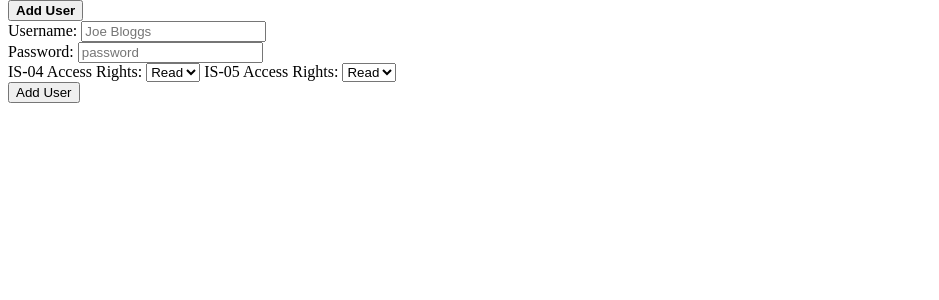
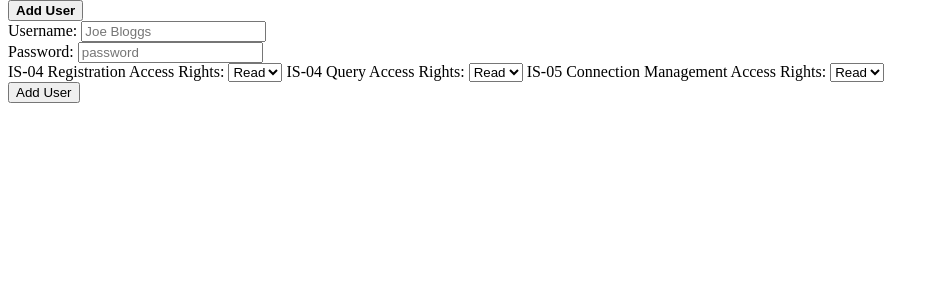
Before and after one commit to bbc/nmos-auth-server, a Python web app: template nmosauth/auth_server/templates/users.html in a window 1280 px wide. Shown: the part 98-398 px from the top of the page, without its empty margins (0-939 px from the left). Run offline with Jinja, Linux system fonts and the light colour scheme; the template is opened without the code that fills it, so the values that code supplies are empty.

Commit message:
initial commit changing scope names to API slugs

```diff
--- a/nmosauth/auth_server/constants.py
+++ b/nmosauth/auth_server/constants.py
@@ -28,7 +28,7 @@ PUBKEY_PATH = os.path.join(NMOSAUTH_DIR, PUBKEY_FILE)
 # Default Endpoints
 JWK_ENDPOINT = 'jwks'
 TOKEN_ENDPOINT = 'token'
-REGISTER_ENDPOINT = 'register-client'
+REGISTER_ENDPOINT = 'register'
 AUTHORIZATION_ENDPOINT = 'authorize'
 REVOCATION_ENDPOINT = 'revoke'
 
--- a/nmosauth/auth_server/db_utils.py
+++ b/nmosauth/auth_server/db_utils.py
@@ -41,11 +41,12 @@ def add(entry):
     db.session.commit()
 
 
-def addResourceOwner(user, username, password, is04_access, is05_access):
+def addResourceOwner(user, username, password, register, query, connection):
     password_hash = generate_password_hash(password)
     if ResourceOwner.query.filter_by(username=username).scalar() is None:
         access = ResourceOwner(
-            user_id=user.id, username=username, password=password_hash, is04=is04_access, is05=is05_access)
+            user_id=user.id, username=username, password=password_hash,
+            register=register, query=query, connection=connection)
         add(access)
         return access
 
--- a/nmosauth/auth_server/models.py
+++ b/nmosauth/auth_server/models.py
@@ -90,8 +90,10 @@ class ResourceOwner(db.Model):
 
     username = db.Column(db.String(40), unique=True, nullable=False)
     password = db.Column(db.String(20))
-    is04 = db.Column(db.String(25))
-    is05 = db.Column(db.String(25))
+
+    register = db.Column(db.String(25))
+    query = db.Column(db.String(25))
+    connection = db.Column(db.String(25))
 
     def get_user_id(self):
         return self.id
--- a/nmosauth/auth_server/oauth2.py
+++ b/nmosauth/auth_server/oauth2.py
@@ -73,6 +73,11 @@ class RefreshTokenGrant(grants.RefreshTokenGrant):
 
     INCLUDE_NEW_REFRESH_TOKEN = True
 
+    # Allowed client auth methods for token endpoint - allows public clients to refresh tokens
+    TOKEN_ENDPOINT_AUTH_METHODS = [
+        'client_secret_basic', 'client_secret_post', 'none'
+    ]
+
     def authenticate_refresh_token(self, refresh_token):
         token = OAuth2Token.query.filter_by(refresh_token=refresh_token).first()
         if token and not token.revoked and not token.is_refresh_token_expired():
--- a/nmosauth/auth_server/templates/create_client.html
+++ b/nmosauth/auth_server/templates/create_client.html
@@ -29,17 +29,16 @@ limitations under the License. -->
   </label>
   <label>
     <span>Allowed Scope:</span>
-    <input type="text" name="scope" value="is-04 is-05"
+    <input type="text" name="scope" value="register query connection"
             placeholder="space delimited list of scopes">
   </label>
   <label>
     <span>Redirect URIs:</span>
-    <textarea name="redirect_uris" cols="30" rows="10" >http://ipstudio-master.rd.bbc.co.uk/ips-web/</textarea>
+    <textarea name="redirect_uris" cols="30" rows="10">http://ipstudio-master.rd.bbc.co.uk/ips-web/</textarea>
   </label>
   <label>
     <span>Allowed Grant Types:</span>
     <textarea name="grant_types" cols="30" rows="10" placeholder="grant name">
-password
 authorization_code
 refresh_token</textarea>
   </label>
--- a/nmosauth/auth_server/templates/fetch_token.html
+++ b/nmosauth/auth_server/templates/fetch_token.html
@@ -43,8 +43,10 @@ limitations under the License. -->
   <label>
     <span>Scope:</span>
     <select name="scope" id="scope">
-        <option value="is-04">IS-04</option>
-        <option value="is-05">IS-05</option>
+        <option value="register">IS-04</option>
+        <option value="query">IS-05</option>
+        <option value="connection">IS-05</option>
+
     </select>
     <br>
   </label>
--- a/nmosauth/auth_server/templates/users.html
+++ b/nmosauth/auth_server/templates/users.html
@@ -27,15 +27,22 @@ limitations under the License. -->
       <input type="text" name="password" id="password" placeholder="password"><br>
     </label>
     <label>
-      <span>IS-04 Access Rights:</span>
-      <select name="is04" id="is04">
+      <span>IS-04 Registration Access Rights:</span>
+      <select name="register" id="register">
         <option value="read">Read</option>
         <option value="write">Write</option>
       </select>
     </label>
     <label>
-      <span>IS-05 Access Rights:</span>
-      <select name="is05" id="is05">
+      <span>IS-04 Query Access Rights:</span>
+      <select name="query" id="query">
+        <option value="read">Read</option>
+        <option value="write">Write</option>
+      </select>
+    </label>
+    <label>
+      <span>IS-05 Connection Management Access Rights:</span>
+      <select name="connection" id="connection">
         <option value="read">Read</option>
         <option value="write">Write</option>
       </select>
@@ -55,8 +62,9 @@ limitations under the License. -->
   <div class="content">
     <p>Username: {{ owner.username }}</p>
     <p>Password: {{ owner.password }}</p>
-    <p>IS-04 Access Rights: {{ owner.is04 }}</p>
-    <p>IS-05 Access Rights: {{ owner.is05 }}</p>
+    <p>IS-04 Registration Access Rights: {{ owner.register }}</p>
+    <p>IS-04 Query Access Rights: {{ owner.query }}</p>
+    <p>IS-05 Connection Management Access Rights: {{ owner.connection }}</p>
   </div><br>
 {% endfor %}
 
```
Also changed, not shown: nmosauth/auth_server/security_api.py (+14 -9 lines).
